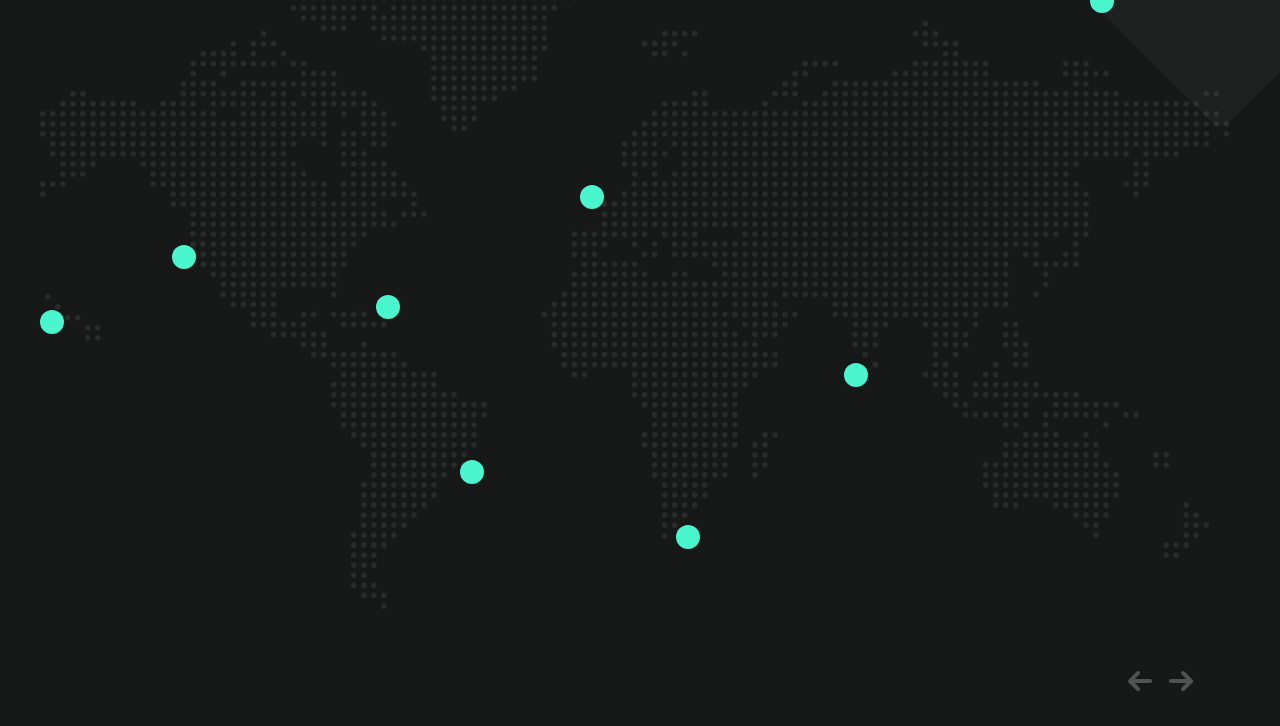
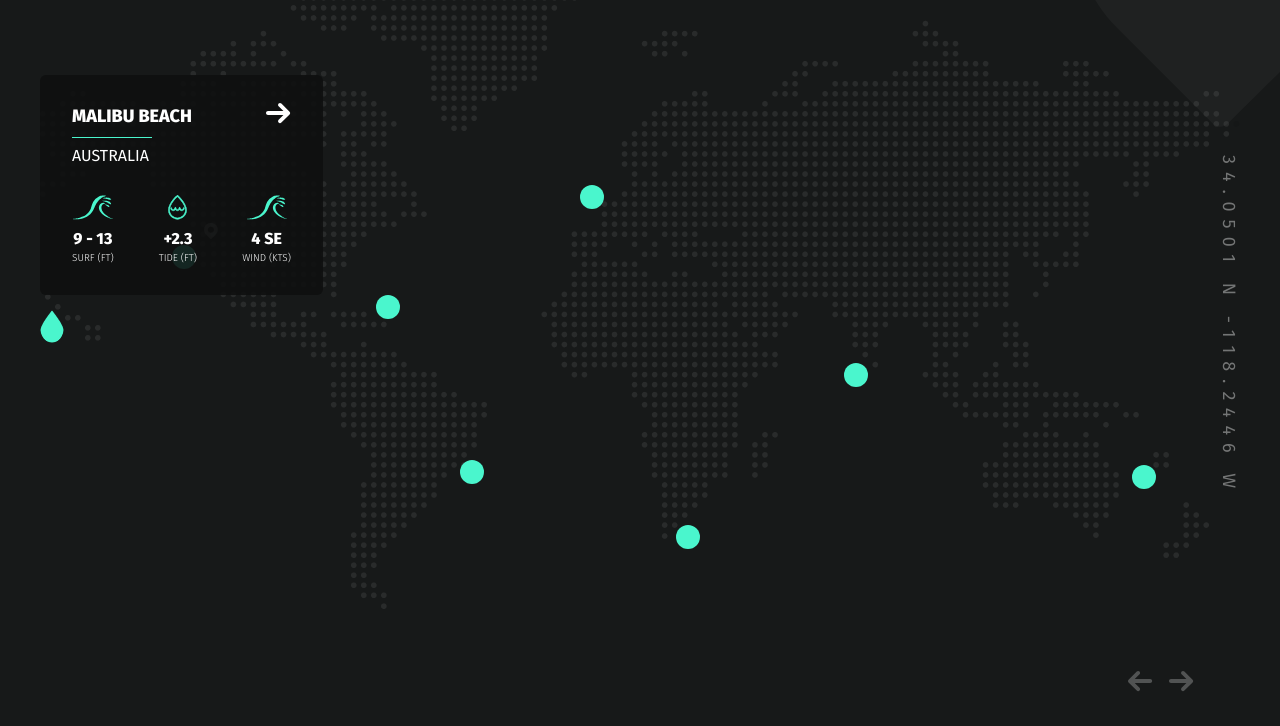
Before and after one commit to TheNazXX/lending-surf, a website: page app/index.html in a window 1280 px wide. Shown: the part 1223-1949 px from the top of the page. Drawn offline with nearby package versions, Linux system fonts and the light colour scheme; a web font is replaced by a local one.

Commit message:
surf-slider

```diff
--- a/app/index.html
+++ b/app/index.html
@@ -203,6 +203,7 @@
               </div>
             </div>
           </div>
+          <div class="slider-dots-map__content-cord">34.0501 N -118.2446 W</div>
         </div>
         <div class="slider-dots-map">
           <div class="slider-dots-map__circle" data-sliderCircle="2"></div>
@@ -234,6 +235,7 @@
               </div>
             </div>
           </div>
+          <div class="slider-dots-map__content-cord">34.0501 N -118.2446 W</div>
         </div>
         <div class="slider-dots-map">
           <div class="slider-dots-map__circle" data-sliderCircle="3"></div>
@@ -265,6 +267,7 @@
               </div>
             </div>
           </div>
+          <div class="slider-dots-map__content-cord">42.1241 N -118.5491 W</div>
         </div>
         <div class="slider-dots-map">
           <div class="slider-dots-map__circle" data-sliderCircle="4"></div>
@@ -296,6 +299,7 @@
               </div>
             </div>
           </div>
+          <div class="slider-dots-map__content-cord">32.1242 N -1242.2455 W</div>
         </div>
         <div class="slider-dots-map">
           <div class="slider-dots-map__circle" data-sliderCircle="5"></div>
@@ -327,6 +331,7 @@
               </div>
             </div>
           </div>
+          <div class="slider-dots-map__content-cord">24.1441 N -118.5259 W</div>
         </div>
         <div class="slider-dots-map">
           <div class="slider-dots-map__circle" data-sliderCircle="6"></div>
@@ -358,6 +363,7 @@
               </div>
             </div>
           </div>
+          <div class="slider-dots-map__content-cord">12.124154 N -118.6721 W</div>
         </div>
         <div class="slider-dots-map">
           <div class="slider-dots-map__circle" data-sliderCircle="7"></div>
@@ -389,6 +395,7 @@
               </div>
             </div>
           </div>
+          <div class="slider-dots-map__content-cord">34.1244 N -118.1224 W</div>
         </div>
         <div class="slider-dots-map">
           <div class="slider-dots-map__circle" data-sliderCircle="8"></div>
@@ -420,6 +427,7 @@
               </div>
             </div>
           </div>
+          <div class="slider-dots-map__content-cord">34.0501 N -118.4242 W</div>
         </div>
       </div>
 
--- a/app/js/main.js
+++ b/app/js/main.js
@@ -20,8 +20,8 @@ $(function(){
     slidesToShow: 4,
     slidesToScroll: 1,
     centerMode: true,
-    autoplay: true,
-    autoplaySpeed: 3000,
+
+    autoplaySpeed: 4000,
     prevArrow: $(".surf-slick-prev-btn"),
     nextArrow: $(".surf-slick-next-btn"),
     asNavFor: ".slider-map"
--- a/app/scss/style.scss
+++ b/app/scss/style.scss
@@ -330,8 +330,31 @@
   background-size: cover;
   background-repeat: no-repeat;
 
+
   .slick-list{
     height: 635px;
+  }
+
+  .slick-current{
+    .slider-dots-map__content{
+      opacity: 1;
+      z-index: 5;
+    }
+
+    .slider-dots-map__circle{
+      width: 24px;
+      height: 33px;
+      background-image: url(../img/slider-map-dots-active.svg);
+      background-position: center;
+      background-size: cover;
+      background-repeat: no-repeat;
+      background-color: transparent;
+    }
+
+    .slider-dots-map__content-cord{
+      opacity: .4;
+      z-index: 2;
+    }
   }
 }
 
@@ -349,13 +372,42 @@
       top: 335px;
     }
 
+    & + .slider-dots-map__content{
+      left: 0px;
+      top: 100px;
+    }
+
     &[data-sliderCircle='2']{
       top: 270px;
       left: 11%;
+      &::before{
+        width: 14px;
+        height: 16px;
+        position: absolute;
+        content: "";
+        background-image: url(../img/mini-marker.svg);
+        background-position: center;
+        background-repeat: no-repeat;
+        background-size: cover;
+        right: -22px;
+        top: -22px;
+        z-index: 1;
+        opacity: .3;
+      }
+
+      & + .slider-dots-map__content{
+        left: 0px;
+        top: 40px;
+      }
     }
     &[data-sliderCircle='3']{
       top: 320px;
       left: 28%;
+
+      & + .slider-dots-map__content{
+        left: 18%;
+        top: 80px;
+      }
     }
     &[data-sliderCircle='4']{
       top: 485px;
@@ -373,10 +425,97 @@
       top: 388px;
       left: 67%;
     }
-    &[data-sliderCircle='8']{}
+    &[data-sliderCircle='8']{
+      top: 490px;
+      left: 91%;
+    }
   }
 
   &__content{
-    display: none;
+    width: 100%;
+    max-width: 283px;
+    padding: 28px 32px 31px;
+    position: absolute;
+    right: 30px;
+    top: 260px;
+    opacity: 0;
+    z-index: -1;
+    border-radius: 6px;
+    background-color: rgba(#0F1010, .9);
+    transition: opacity .6s;
+
+    &-title{
+      font-size: 18px;
+      font-weight: 800;
+      line-height: 26px;
+      margin-bottom: 8px;
+    }
+
+    &-subtitle{
+      font-size: 16px;
+      font-weight: 400;
+      line-height: 19px;
+      width: 100%;
+      max-width: 80px;
+      padding-top: 8px;
+      border-top: 1px solid $green-color;
+      margin-bottom: 30px;
+    }
+
+    &-row{
+      display: flex;
+      align-items: start;
+      justify-content: space-between;
+    }
+
+    &-item{
+      text-align: center;
+    }
+
+    &-item-img{
+      display: inline-block;
+      margin: 0 auto;
+      margin-bottom: 7px;
+    }
+
+    &-item-title{
+      font-size: 16px;
+      font-weight: 800;
+      line-height: 23px;
+      margin-bottom: 2px;
+    }
+
+    &-item-subtitle{
+      font-size: 10px;
+      font-weight: 300;
+      line-height: 12px;
+    }
+
+    &-link{
+      cursor: pointer;
+      transition: opacity .4s;
+
+      &:hover{
+        opacity: .5;
+      }
+    }
+
+    &-cord{
+      opacity: 0;
+      z-index: -1;
+      position: absolute;
+      right: 0px;
+      top: 180px;
+
+      font-size: 18px;
+      font-weight: 400;
+      line-height: 22px;
+      letter-spacing: 8px;
+      text-transform: uppercase;
+      writing-mode: vertical-rl;
+      white-space: nowrap;
+
+      transition: opacity .6s;
+    }
   }
 }
```
Also changed, not shown: app/css/style.min.css, app/img/slider-map-dots-active.svg (added).
